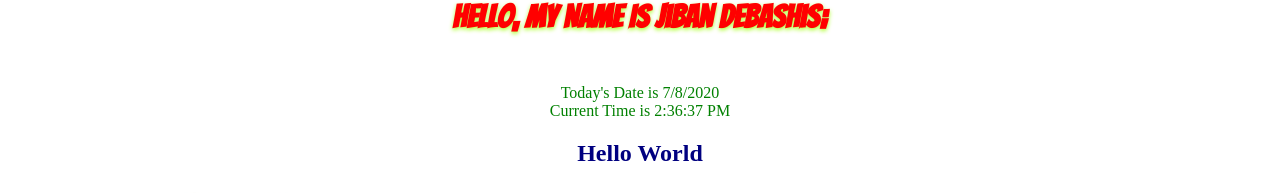
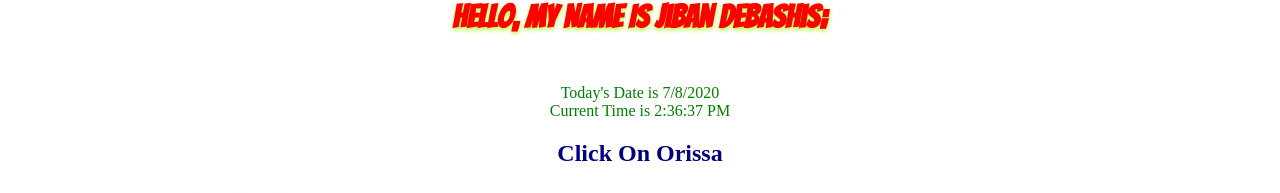
Before and after one commit to jibanblog/reactminiproject, a React (Create React App) app: page / in a window 1280 px wide. Shown: the top 193 px of the page. Built offline with nearby package versions, Linux system fonts and the light colour scheme.

Commit message:
changes are committed

```diff
--- a/src/index.js
+++ b/src/index.js
@@ -37,7 +37,7 @@ ReactDOM.render(
   <h1 className="heading"> {`Hello, My name is ${fname} ${lname}`} </h1>
   <p style={{color: 'green', textAlign: 'center'}}> {`Today's Date is ${now.toLocaleDateString()}`} </p>
   <p style={{color:'green', textAlign: 'center', marginBottom:'20px'}}> {`Current Time is ${now.toLocaleTimeString()} `} </p>
-  <h2 contentEditable="true" style={{color: 'navy', textAlign: 'center', marginBottom:'20px'}}> Hello World </h2>
+  <h2 contentEditable="true" style={{color: 'navy', textAlign: 'center', marginBottom:'20px'}}> Click On Orissa </h2>
   <a href={links} target="_blank" rel="noopener noreferrer" >
   <img src="./orisa2.jpg" alt="odishaImage" height="200px" width="400px" />
   </a>
```
